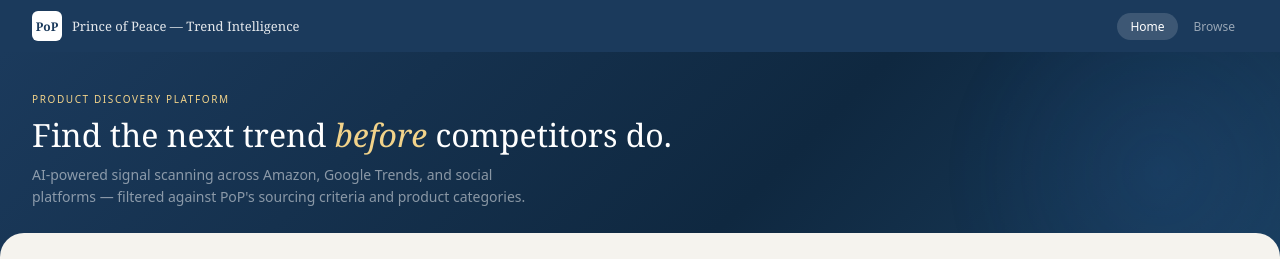
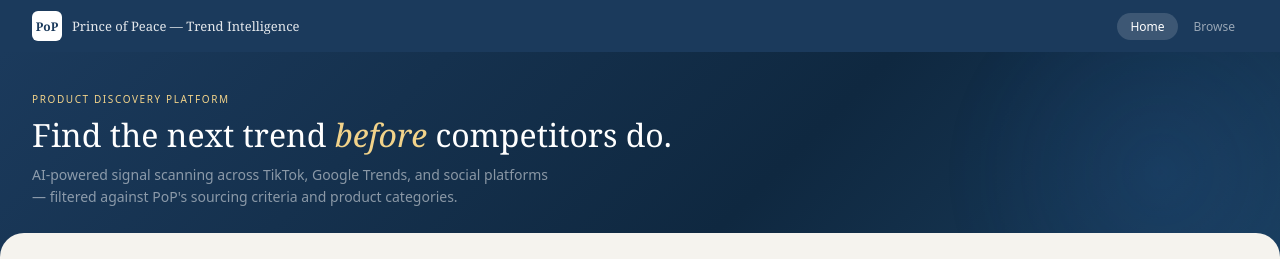
Before and after one commit to NvyGreen/hack-the-coast-2026, a React (Vite) app in the folder frontend/: page / in a window 1280 px wide. Shown: the top 259 px of the page. Built offline with nearby package versions, Linux system fonts and the light colour scheme; no server answers.

Commit message:
tiktok instead of amazon

```diff
--- a/frontend/src/components/home/Home.jsx
+++ b/frontend/src/components/home/Home.jsx
@@ -42,7 +42,7 @@ const stats = data
             Find the next trend <em>before</em> competitors do.
           </div>
           <div className="hero-sub">
-            AI-powered signal scanning across Amazon, Google Trends, and social
+            AI-powered signal scanning across TikTok, Google Trends, and social
             platforms — filtered against PoP&apos;s sourcing criteria and product categories.
           </div>
         </div>
```
